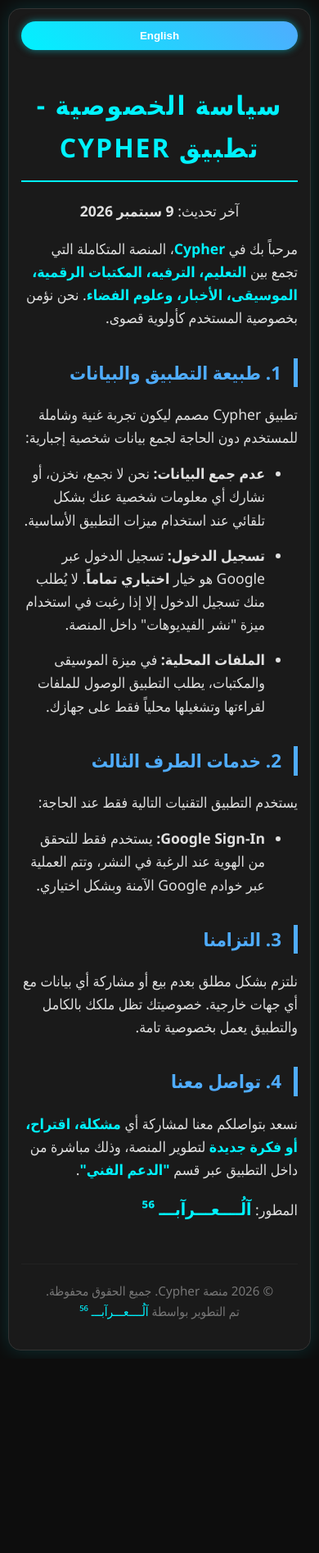
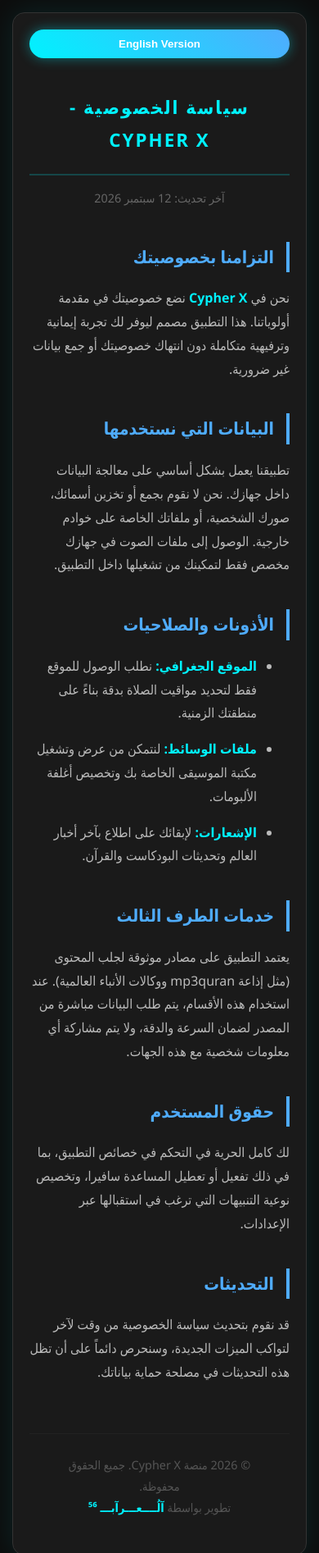
Before and after one commit to arc56a/Privacy_Policy_Cypher_X, a plain HTML site: page index.html in a window 390 px wide. Shown: the top 1894 px of the page at 82% size. Before the commit the page ends 1657 px from the top, so only its background shows below. Drawn offline with Linux system fonts and the light colour scheme.

Commit message:
Add files via upload

```diff
--- a/index.html
+++ b/index.html
@@ -3,7 +3,7 @@
 <head>
     <meta charset="UTF-8">
     <meta name="viewport" content="width=device-width, initial-scale=1.0">
-    <title>Privacy Policy | Cypher</title>
+    <title>Privacy Policy | Cypher X</title>
     <style>
         :root {
             --neon-blue: #00f2fe;
@@ -14,7 +14,7 @@
         }
         body {
             font-family: 'Segoe UI', Tahoma, Geneva, Verdana, sans-serif;
-            line-height: 1.6;
+            line-height: 1.8;
             color: var(--text-gray);
             background-color: var(--bg-dark);
             margin: 0;
@@ -24,53 +24,58 @@
         .container {
             max-width: 850px;
             margin: 40px auto;
-            padding: 30px;
+            padding: 40px;
             background: var(--card-bg);
-            border-radius: 15px;
-            box-shadow: 0 0 25px rgba(0, 242, 254, 0.15);
+            border-radius: 25px;
+            box-shadow: 0 0 35px rgba(0, 242, 254, 0.1);
             border: 1px solid #333;
             position: relative;
         }
         .translate-btn {
             position: absolute;
-            top: 20px;
-            left: 20px;
-            padding: 10px 20px;
+            top: 25px;
+            left: 25px;
+            padding: 10px 25px;
             background: linear-gradient(45deg, var(--neon-blue), var(--neon-purple));
             border: none;
             border-radius: 25px;
             color: white;
             font-weight: bold;
             cursor: pointer;
-            box-shadow: 0 0 10px rgba(0, 242, 254, 0.5);
+            box-shadow: 0 0 15px rgba(0, 242, 254, 0.4);
             z-index: 100;
+            transition: transform 0.2s;
         }
-        body.en-mode .translate-btn {
-            left: auto;
-            right: 20px;
-        }
+        .translate-btn:active { transform: scale(0.95); }
+
+        body.en-mode .translate-btn { left: auto; right: 25px; }
 
         h1 {
             color: var(--neon-blue);
             text-align: center;
-            border-bottom: 2px solid var(--neon-blue);
-            padding-bottom: 15px;
+            border-bottom: 2px solid rgba(0, 242, 254, 0.2);
+            padding-bottom: 20px;
             text-transform: uppercase;
             letter-spacing: 2px;
+            font-size: 1.8rem;
         }
         h2 {
             color: var(--neon-purple);
-            margin-top: 35px;
+            margin-top: 40px;
             padding: 0 15px;
-            font-size: 1.4rem;
+            font-size: 1.3rem;
+            display: flex;
+            align-items: center;
+            gap: 10px;
         }
 
-        html[dir="rtl"] h2 { border-right: 5px solid var(--neon-purple); }
-        html[dir="ltr"] h2 { border-left: 5px solid var(--neon-purple); }
+        html[dir="rtl"] h2 { border-right: 4px solid var(--neon-purple); }
+        html[dir="ltr"] h2 { border-left: 4px solid var(--neon-purple); }
 
         p, li {
-            font-size: 1.1rem;
+            font-size: 1rem;
             margin-bottom: 15px;
+            color: #bbb;
         }
         .highlight {
             color: var(--neon-blue);
@@ -85,86 +90,87 @@
 
         .footer {
             text-align: center;
-            margin-top: 50px;
-            padding: 20px;
-            font-size: 0.95rem;
-            color: #777;
+            margin-top: 60px;
+            padding: 25px;
+            font-size: 0.9rem;
+            color: #555;
             border-top: 1px solid #222;
         }
         .dev-name {
             color: var(--neon-blue);
+            font-weight: bold;
         }
         @media (max-width: 600px) {
-            .container { margin: 10px; padding: 15px; }
-            .translate-btn { position: relative; top: 0; left: 0; margin-bottom: 20px; width: 100%; }
+            .container { margin: 15px; padding: 20px; border-radius: 15px; }
+            .translate-btn { position: relative; top: 0; left: 0; margin-bottom: 25px; width: 100%; }
+            h1 { font-size: 1.4rem; }
         }
     </style>
 </head>
 <body id="pageBody">
 
 <div class="container">
-    <button class="translate-btn" onclick="toggleLanguage()" id="transBtn">English</button>
+    <button class="translate-btn" onclick="toggleLanguage()" id="transBtn">English Version</button>
 
     <!-- Arabic Content -->
     <div class="lang-ar">
-        <h1>سياسة الخصوصية - تطبيق Cypher</h1>
-        <p style="text-align: center;">آخر تحديث: <strong>9 سبتمبر 2026</strong></p>
+        <h1>سياسة الخصوصية - Cypher X</h1>
+        <p style="text-align: center; font-size: 0.9rem; color: #666;">آخر تحديث: 12 سبتمبر 2026</p>
 
-        <p>مرحباً بك في <span class="highlight">Cypher</span>، المنصة المتكاملة التي تجمع بين <span class="highlight">التعليم، الترفيه، المكتبات الرقمية، الموسيقى، الأخبار، وعلوم الفضاء</span>. نحن نؤمن بخصوصية المستخدم كأولوية قصوى.</p>
+        <h2>التزامنا بخصوصيتك</h2>
+        <p>نحن في <span class="highlight">Cypher X</span> نضع خصوصيتك في مقدمة أولوياتنا. هذا التطبيق مصمم ليوفر لك تجربة إيمانية وترفيهية متكاملة دون انتهاك خصوصيتك أو جمع بيانات غير ضرورية.</p>
 
-        <h2>1. طبيعة التطبيق والبيانات</h2>
-        <p>تطبيق Cypher مصمم ليكون تجربة غنية وشاملة للمستخدم دون الحاجة لجمع بيانات شخصية إجبارية:</p>
+        <h2>البيانات التي نستخدمها</h2>
+        <p>تطبيقنا يعمل بشكل أساسي على معالجة البيانات داخل جهازك. نحن لا نقوم بجمع أو تخزين أسمائك، صورك الشخصية، أو ملفاتك الخاصة على خوادم خارجية. الوصول إلى ملفات الصوت في جهازك مخصص فقط لتمكينك من تشغيلها داخل التطبيق.</p>
+
+        <h2>الأذونات والصلاحيات</h2>
         <ul>
-            <li><strong>عدم جمع البيانات:</strong> نحن لا نجمع، نخزن، أو نشارك أي معلومات شخصية عنك بشكل تلقائي عند استخدام ميزات التطبيق الأساسية.</li>
-            <li><strong>تسجيل الدخول:</strong> تسجيل الدخول عبر Google هو خيار <strong>اختياري تماماً</strong>. لا يُطلب منك تسجيل الدخول إلا إذا رغبت في استخدام ميزة "نشر الفيديوهات" داخل المنصة.</li>
-            <li><strong>الملفات المحلية:</strong> في ميزة الموسيقى والمكتبات، يطلب التطبيق الوصول للملفات لقراءتها وتشغيلها محلياً فقط على جهازك.</li>
+            <li><span class="highlight">الموقع الجغرافي:</span> نطلب الوصول للموقع فقط لتحديد مواقيت الصلاة بدقة بناءً على منطقتك الزمنية.</li>
+            <li><span class="highlight">ملفات الوسائط:</span> لنتمكن من عرض وتشغيل مكتبة الموسيقى الخاصة بك وتخصيص أغلفة الألبومات.</li>
+            <li><span class="highlight">الإشعارات:</span> لإبقائك على اطلاع بآخر أخبار العالم وتحديثات البودكاست والقرآن.</li>
         </ul>
 
-        <h2>2. خدمات الطرف الثالث</h2>
-        <p>يستخدم التطبيق التقنيات التالية فقط عند الحاجة:</p>
-        <ul>
-            <li><strong>Google Sign-In:</strong> يستخدم فقط للتحقق من الهوية عند الرغبة في النشر، وتتم العملية عبر خوادم Google الآمنة وبشكل اختياري.</li>
-        </ul>
+        <h2>خدمات الطرف الثالث</h2>
+        <p>يعتمد التطبيق على مصادر موثوقة لجلب المحتوى (مثل إذاعة mp3quran ووكالات الأنباء العالمية). عند استخدام هذه الأقسام، يتم طلب البيانات مباشرة من المصدر لضمان السرعة والدقة، ولا يتم مشاركة أي معلومات شخصية مع هذه الجهات.</p>
 
-        <h2>3. التزامنا</h2>
-        <p>نلتزم بشكل مطلق بعدم بيع أو مشاركة أي بيانات مع أي جهات خارجية. خصوصيتك تظل ملكك بالكامل والتطبيق يعمل بخصوصية تامة.</p>
+        <h2>حقوق المستخدم</h2>
+        <p>لك كامل الحرية في التحكم في خصائص التطبيق، بما في ذلك تفعيل أو تعطيل المساعدة سافيرا، وتخصيص نوعية التنبيهات التي ترغب في استقبالها عبر الإعدادات.</p>
 
-        <h2>4. تواصل معنا</h2>
-        <p>نسعد بتواصلكم معنا لمشاركة أي <span class="highlight">مشكلة، اقتراح، أو فكرة جديدة</span> لتطوير المنصة، وذلك مباشرة من داخل التطبيق عبر قسم <span class="highlight">"الدعم الفني"</span>.</p>
-        <p>المطور: <span class="highlight" style="font-size: 1.3rem;">آلُــــعـــرآبـــ ⁵⁶</span></p>
+        <h2>التحديثات</h2>
+        <p>قد نقوم بتحديث سياسة الخصوصية من وقت لآخر لتواكب الميزات الجديدة، وسنحرص دائماً على أن تظل هذه التحديثات في مصلحة حماية بياناتك.</p>
     </div>
 
     <!-- English Content -->
     <div class="lang-en">
-        <h1>Privacy Policy - Cypher App</h1>
-        <p style="text-align: center;">Last updated: <strong>September 9, 2026</strong></p>
+        <h1>Privacy Policy - Cypher X</h1>
+        <p style="text-align: center; font-size: 0.9rem; color: #666;">Last Updated: September 12, 2026</p>
 
-        <p><span class="highlight">Cypher</span> is a multi-functional platform covering <span class="highlight">Education, Entertainment, Digital Libraries, Music, News, and Space exploration</span>.</p>
+        <h2>Our Commitment to Your Privacy</h2>
+        <p>At <span class="highlight">Cypher X</span>, your privacy is our top priority. This app is designed to provide a comprehensive spiritual and entertainment experience without violating your privacy or collecting unnecessary data.</p>
 
-        <h2>1. Data Collection & Usage</h2>
+        <h2>The Data We Use</h2>
+        <p>Our app primarily processes data locally on your device. We do not collect, store, or share your names, personal photos, or private files on external servers. Access to local audio files is solely for playback purposes within the app.</p>
+
+        <h2>Permissions</h2>
         <ul>
-            <li><strong>Privacy First:</strong> We do not collect, store, or share any personal information for core app features.</li>
-            <li><strong>Optional Login:</strong> Google Sign-in is strictly <strong>optional</strong>. It is only required if you choose to publish videos within the app.</li>
-            <li><strong>Local Files:</strong> Access to storage is used solely to read and play your local music and library files on your device.</li>
+            <li><span class="highlight">Location:</span> Requested only to determine accurate prayer times based on your time zone.</li>
+            <li><span class="highlight">Media Files:</span> To browse and play your local music library and customize album covers.</li>
+            <li><span class="highlight">Notifications:</span> To keep you informed of global news, podcast updates, and Quranic content.</li>
         </ul>
 
-        <h2>2. Third-Party Services</h2>
-        <p>We use the following technology only when necessary:</p>
-        <ul>
-            <li><strong>Google Sign-In:</strong> Used only for secure, optional authentication when publishing content.</li>
-        </ul>
+        <h2>Third-Party Services</h2>
+        <p>The app relies on trusted sources for content delivery (such as mp3quran radio and international news agencies). Data is requested directly from the source to ensure speed and accuracy, and no personal info is shared with these entities.</p>
 
-        <h2>3. Our Commitment</h2>
-        <p>We strictly commit to not selling or sharing any data with any third parties. Your privacy remains entirely yours.</p>
+        <h2>User Rights</h2>
+        <p>You have full control over app features, including enabling or disabling the Safira Assistant and customizing notification preferences via settings.</p>
 
-        <h2>4. Contact Us</h2>
-        <p>We welcome your feedback! You can contact us for any <span class="highlight">issues, suggestions, or new ideas</span> directly from within the app via the <span class="highlight">"Support"</span> section.</p>
-        <p>Developer: <span class="dev-name" style="font-size: 1.3rem;">آلُــــعـــرآبـــ ⁵⁶</span></p>
+        <h2>Updates</h2>
+        <p>We may update this policy periodically to reflect new features. We will always ensure these updates serve your data protection interests.</p>
     </div>
 
     <div class="footer">
-        <div class="lang-ar">&copy; 2026 منصة Cypher. جميع الحقوق محفوظة. <br> تم التطوير بواسطة <span class="dev-name">آلُــــعـــرآبـــ ⁵⁶</span></div>
-        <div class="lang-en">&copy; 2026 Cypher Platform. All Rights Reserved. <br> Developed by <span class="dev-name">آلُــــعـــرآبـــ ⁵⁶</span></div>
+        <div class="lang-ar">&copy; 2026 منصة Cypher X. جميع الحقوق محفوظة. <br> تطوير بواسطة <span class="dev-name">آلُــــعـــرآبـــ ⁵⁶</span></div>
+        <div class="lang-en">&copy; 2026 Cypher X Platform. All Rights Reserved. <br> Developed by <span class="dev-name">Al-Arrab ⁵⁶</span></div>
     </div>
 </div>
 
@@ -178,12 +184,12 @@
             body.classList.remove('en-mode');
             html.setAttribute('dir', 'rtl');
             html.setAttribute('lang', 'ar');
-            btn.innerText = 'English';
+            btn.innerText = 'English Version';
         } else {
             body.classList.add('en-mode');
             html.setAttribute('dir', 'ltr');
             html.setAttribute('lang', 'en');
-            btn.innerText = 'العربية';
+            btn.innerText = 'النسخة العربية';
         }
     }
 </script>
```
